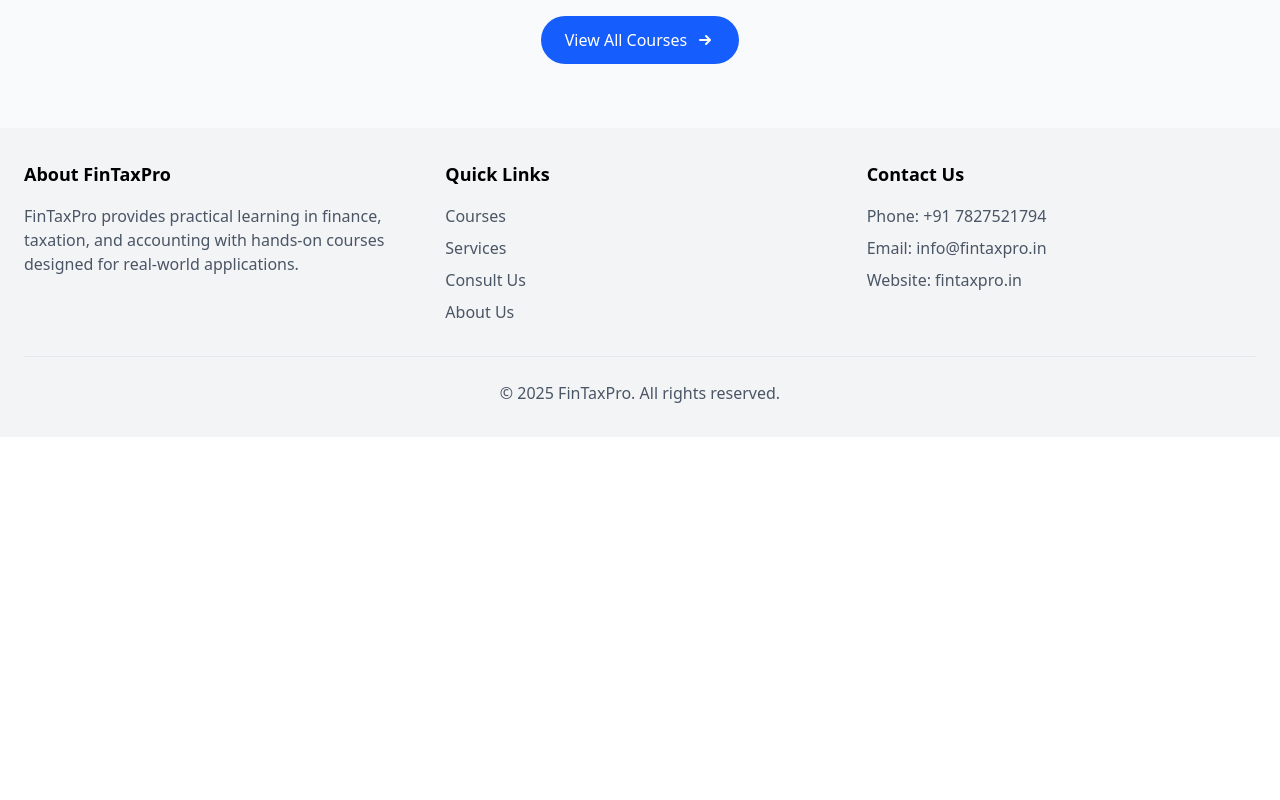
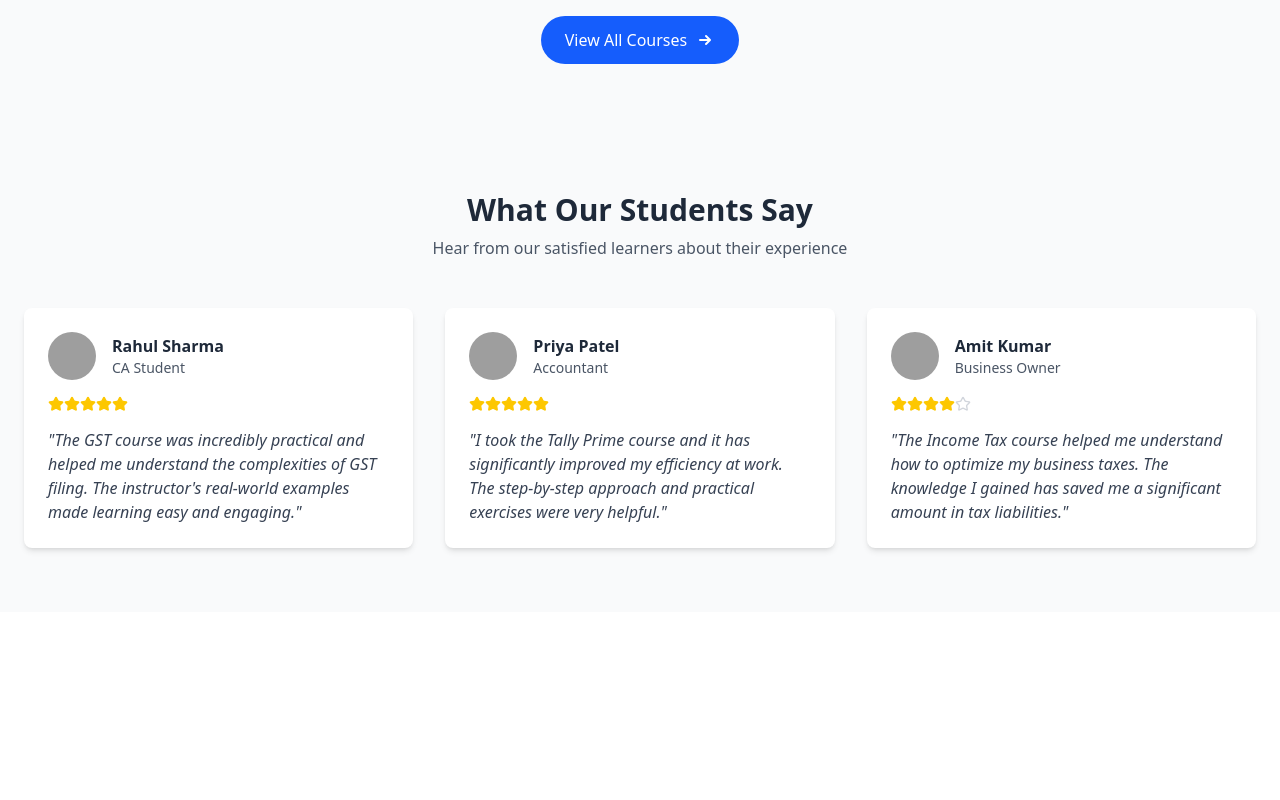
Before and after one commit to Narender009/kamal-app, a React (Vite) app: page / in a window 1280 px wide. Shown: the part 1960-2760 px from the top of the page. Before the commit the page ends 2397 px from the top, so only its background shows below. Built offline with nearby package versions, Linux system fonts and the light colour scheme; grey boxes are pictures that could not be loaded.

Commit message:
Initial commit

```diff
--- a/src/pages/HomePage.jsx
+++ b/src/pages/HomePage.jsx
@@ -1,9 +1,9 @@
 import React from "react"
 import HeroSection from "../components/Home/herosection";
 import FeaturesSection from "../components/Home/FeaturesSection";
-import CoursesList from "../components/home/CoursesList";
-// import TestimonialsSection from "../components/home/TestimonialsSection";
-// import CtaSection from "../components/home/CtaSection"
+import CoursesList from "../components/Home/CoursesList";
+import TestimonialsSection from "../components/Home/TestimonialsSection";
+import CtaSection from "../components/Home/CtaSection"
 
 const HomePage = () => {
   return (
@@ -11,8 +11,8 @@ const HomePage = () => {
       <HeroSection />
       <FeaturesSection />
       <CoursesList />
-      {/* <TestimonialsSection />
-      <CtaSection /> */}
+      <TestimonialsSection />
+      <CtaSection />
     </div>
   )
 }
```
